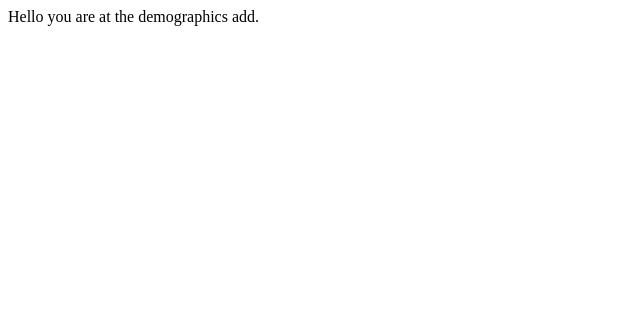
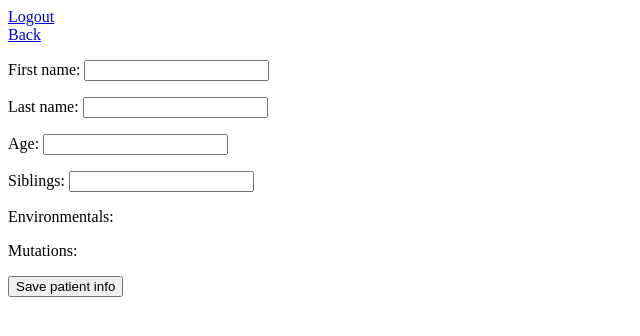
Before and after one commit to mogorman/panacea, a Django app: page /demo/edit/patient/1 in a window 1280 px wide. Shown: the top 336 px of the page, without its empty margins (0-640 px from the left). Run offline with Django 3.2, Linux system fonts and the light colour scheme; the visitor is signed in with stand-in values (Sample User, id 1); data comes from the database, SQL or seed files in the repository; parts of the project's set-up code (start-up, migrations or seed data) failed here and were passed over.

Commit message:
working everything

```diff
--- a/harvard/demographics/forms.py
+++ b/harvard/demographics/forms.py
@@ -1,7 +1,8 @@
 from django import forms
 from django.contrib.auth.forms import UserCreationForm
 from django.contrib.auth.models import User
-
+from .models import Patient, EnvironmentalExposure, GeneticMutation
+from django.db.utils import OperationalError
 
 class SignUpForm(UserCreationForm):
     first_name = forms.CharField(max_length=30, required=False, help_text='Optional.')
@@ -13,10 +14,23 @@ class SignUpForm(UserCreationForm):
         fields = ('username', 'first_name', 'last_name', 'email', 'password1', 'password2', )
 
 class PatientForm(forms.ModelForm):
+    # catch error when db doesnt exist
+    try:
+        environmentals = forms.MultipleChoiceField(choices=[(choice.pk, choice.label) for choice in EnvironmentalExposure.objects.all().filter(deleted=None)], widget=forms.CheckboxSelectMultiple, required=False)
+        mutations = forms.MultipleChoiceField(choices=[(choice.pk, choice.label) for choice in GeneticMutation.objects.all().filter(deleted=None)], widget=forms.CheckboxSelectMultiple, required=False)
+    except OperationalError:
+        pass
     class Meta:
         model = Patient
+        fields = ('first_name', 'last_name', 'age', 'siblings', )
+
+class PatientFormComplete(forms.ModelForm):
+    try:
+        environmentals = forms.MultipleChoiceField(choices=[(choice.pk, choice.label) for choice in EnvironmentalExposure.objects.all().filter(deleted=None)], widget=forms.CheckboxSelectMultiple, required=False)
+        mutations = forms.MultipleChoiceField(choices=[(choice.pk, choice.label) for choice in GeneticMutation.objects.all().filter(deleted=None)], widget=forms.CheckboxSelectMultiple, required=False)
+    except OperationalError:
+        pass
+    class Meta:
+        model = Patient
+#        fields = ('first_name', 'last_name', 'age', 'siblings', )
         fields = '__all__'
-
-class PatientFormSet(extra_views.InlineFormSet):
-    model = Patient
-    form_class = PatientForm
--- a/harvard/demographics/models.py
+++ b/harvard/demographics/models.py
@@ -7,19 +7,22 @@ from django.dispatch import receiver
 
 class EnvironmentalExposure(models.Model):
     label = models.CharField(max_length=100)
+    deleted = models.IntegerField(blank=True, null=True) # support levels of soft deleting
 
 class GeneticMutation(models.Model):
     label = models.CharField(max_length=100)
+    deleted = models.IntegerField(blank=True, null=True) # support levels of soft deleting
 
 class Patient(models.Model):
     first_name = models.CharField(max_length=100)
     last_name = models.CharField(max_length=100)
     age = models.IntegerField(blank=True, null=True)
     siblings = models.IntegerField(blank=True, null=True)
-    environmentals = models.ManyToManyField(EnvironmentalExposure, blank=True, null=True)
-    mutations = models.ManyToManyField(GeneticMutation, blank=True, null=True)
-    creator_id = models.OneToOneField(User)
-    status =  models.IntegerField(default = 1) # 1 1 = not reviewd, 2 reviewed not accepted, 3 reviewed accepted
+    environmentals = models.ManyToManyField(EnvironmentalExposure, blank=True, null=True, related_name="environmentals")
+    mutations = models.ManyToManyField(GeneticMutation, blank=True, null=True, related_name="mutations")
+    patient = models.ForeignKey(User, related_name="patient", blank=True, null=True) # if we are tying this patient record directly to a user record so 0 level profile user can see it
+    creator = models.ForeignKey(User, related_name="creator")
+    status =  models.IntegerField(default = 1) # 1 1 = not reviewed, 2 reviewed not accepted, 3 reviewed accepted
     deleted = models.IntegerField(blank=True, null=True) # support levels of soft deleting
 
 class Profile(models.Model):
@@ -29,5 +32,9 @@ class Profile(models.Model):
 @receiver(post_save, sender=User)
 def update_user_profile(sender, instance, created, **kwargs):
     if created:
+        # when a user is created create a patient level profile
         Profile.objects.create(user=instance)
+        # also create a blank demographic to go along with it.
+        Patient.objects.create(patient=instance, creator=instance)
+
     instance.profile.save()
--- /dev/null
+++ b/harvard/demographics/templates/demos/patient.html
@@ -0,0 +1,20 @@
+<html>
+  <head><title>Demographics Index</title></head>
+  <body>
+    <div>
+      <a href="/logout">Logout</a>
+    </div>
+    <div>
+      <a href="/demo/">Back</a>
+    </div>
+    <div>
+      {% block content %}
+      <form method="post">
+	{% csrf_token %}
+    {{ form.as_p }}
+	<button type="submit">Save patient info</button>
+      </form>
+      {% endblock %}
+    </div>
+  </body>
+</html>
--- a/harvard/demographics/urls.py
+++ b/harvard/demographics/urls.py
@@ -4,8 +4,10 @@ from . import views
 
 urlpatterns = [
     url(r'^$', views.index, name='index'),
-    url(r'^add', views.add, name='add'),
-    url(r'^edit/(?P<patient_id>[0-9]*)', views.edit, name='edit'),
+    url(r'^add/patient', views.add, name='add'),
+    url(r'^edit/patient/(?P<patient_id>[0-9]*)', views.edit_by_patient, name='edit'),
+    url(r'^edit/(?P<patient_id>[0-9]*)', views.edit_by_id, name='edit'),
+    url(r'^list/status_update/(\d+)/(\d+)', views.status_update, name='status_update'),
     url(r'^list', views.list, name='list'),
     url(r'^review/(?P<patient_id>[0-9]*)', views.review, name='review'),
     url(r'^signup/$', views.signup, name='signup'),
--- a/harvard/demographics/views.py
+++ b/harvard/demographics/views.py
@@ -4,38 +4,97 @@ from django.contrib.auth.forms import UserCreationForm
 from django.http import HttpResponse
 from django.template import loader
 from django.contrib.auth.decorators import login_required
+import extra_views
+from django.contrib.auth.models import User
 
 from .models import Patient, Profile
-from .forms import SignUpForm
+from .forms import SignUpForm, PatientForm, PatientFormComplete
 
 # Create your views here.
 @login_required
 def index(request):
-    username = None
     profile = None
     if request.user.is_authenticated():
         profile = request.user.profile
-        username = request.user.username
     template = loader.get_template('demos/index.html')
-    return HttpResponse(template.render({'username': username, 'profile': profile}, request))
+    return HttpResponse(template.render({'user': request.user, 'profile': profile}, request))
+
 
 @login_required
 def add(request):
-    return HttpResponse("Hello you are at the demographics add.")
+    user = User.objects.get(pk=request.user.id)
+    patient = Patient.objects.create(patient=None, creator=user, deleted=1)
+    return redirect('/demo/edit/{}'.format(patient.id))
+
 
 @login_required
-def edit(request, patient_id):
-    return HttpResponse("Hello you are at the demographics add. {}".format(patient_id))
+def edit_by_id(request, patient_id):
+    # should check to see that a patient record exists here but it is required on creation so shouldnt be a problem
+    instance = Patient.objects.get(pk=patient_id)
+    instance.deleted = None
+    if not instance:
+        return redirect('/demo/')
+    if request.method == 'POST':
+        form = PatientFormComplete(request.POST, instance=instance)
+        if form.is_valid():
+            patient = form.save()
+            patient.refresh_from_db()
+            return redirect('/demo/list')
+    else:
+        form = PatientFormComplete(instance=instance)
+    return render(request, 'demos/patient.html', {'form': form})
+
+
+@login_required
+def edit_by_patient(request, patient_id):
+    # should check to see that a patient record exists here but it is required on creation so shouldnt be a problem
+    instance = Patient.objects.get(patient=patient_id)
+    if not instance:
+        return redirect('/demo/')
+    if request.method == 'POST':
+        form = PatientForm(request.POST, instance=instance)
+        if form.is_valid():
+            patient = form.save()
+            patient.refresh_from_db()
+            return redirect('/demo/')
+    else:
+        form = PatientForm(instance=instance)
+    return render(request, 'demos/patient.html', {'form': form})
+
 
 @login_required
 def list(request):
-    patients = Patient.objects.all()
-    return HttpResponse("Hello you are at the demographics list. {}".format([patient.first_name for patient in patients]))
+    print("getting caught here")
+    level = request.user.profile.level
+    if level == 0:
+        return redirect('/demo/')
+
+    editable = False
+    if level == 2:
+        editable = True
+    patients = Patient.objects.all().filter(deleted=None)
+    return render(request, 'demos/patients.html', {'patients': patients, 'editable': editable})
+
+
+@login_required
+def status_update(request, patient_id, status):
+    level = request.user.profile.level
+    #if users doesnt have permissions to modify status redirect them
+    if level != 2:
+        return redirect('/demo/')
+    patient = Patient.objects.get(pk=patient_id)
+
+    if patient and (status == "1" or status == "2" or status == "3"):
+        patient.status = status
+        patient.save()
+    return HttpResponse('OK')
+
 
 @login_required
 def review(request, patient_id):
     patient = Patient.objects.get(pk=patient_id)
     return HttpResponse("Currently reviewing {}. {}".format(patient_id, patient.first_name))
+
 
 def signup(request):
     if request.method == 'POST':
@@ -44,7 +103,6 @@ def signup(request):
             user = form.save()
             user.refresh_from_db()
             user.profile.level = 0
-            print("wtf mate {}".format(user.profile.id))
             user.save()
             username = form.cleaned_data.get('username')
             raw_password = form.cleaned_data.get('password1')
```
Also changed, not shown: harvard/demographics/templates/demos/index.html (+24 -1 lines), harvard/demographics/templates/demos/patients.html (added, +49 -0 lines), harvard/demographics/migrations/0001_initial.py, 1 other file.
